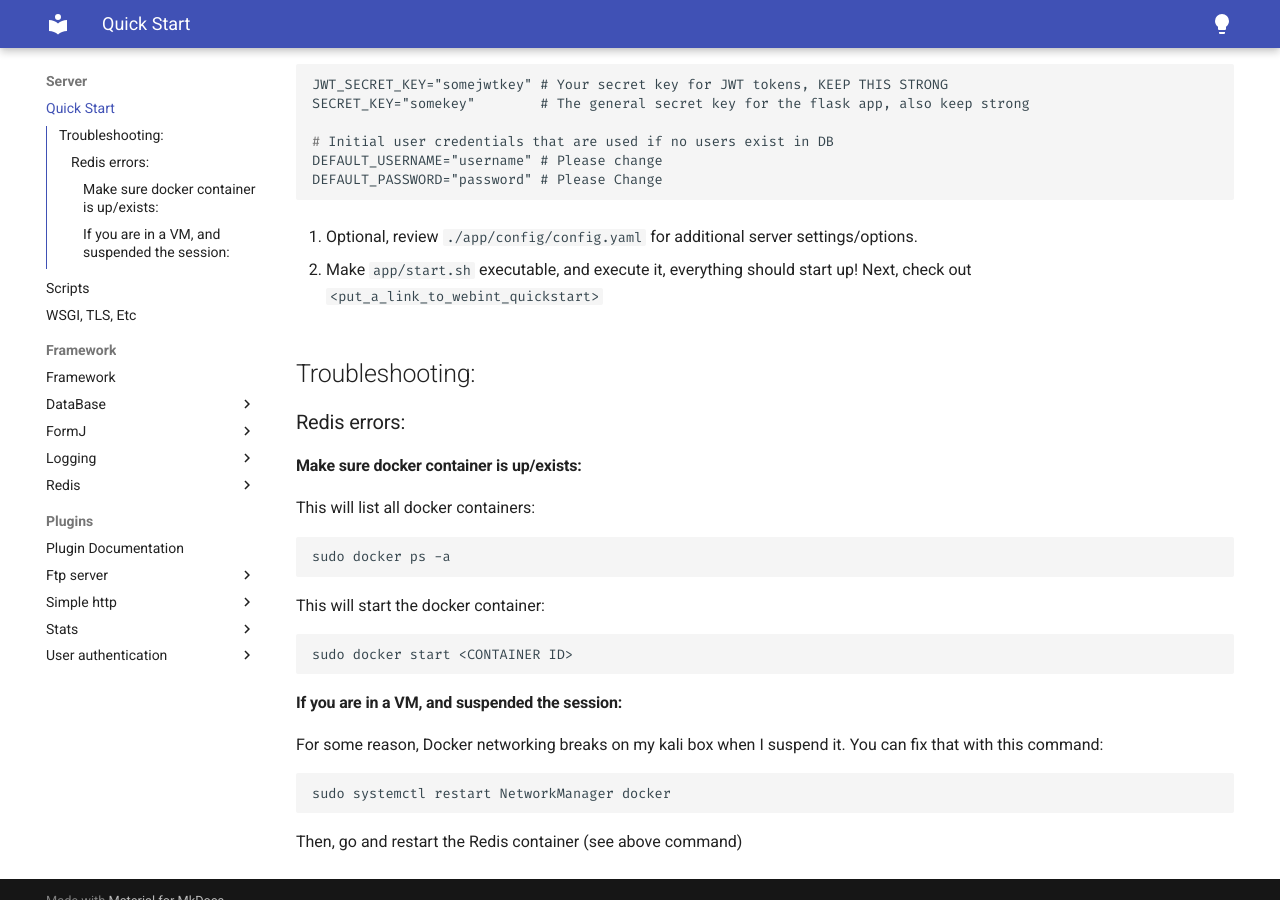
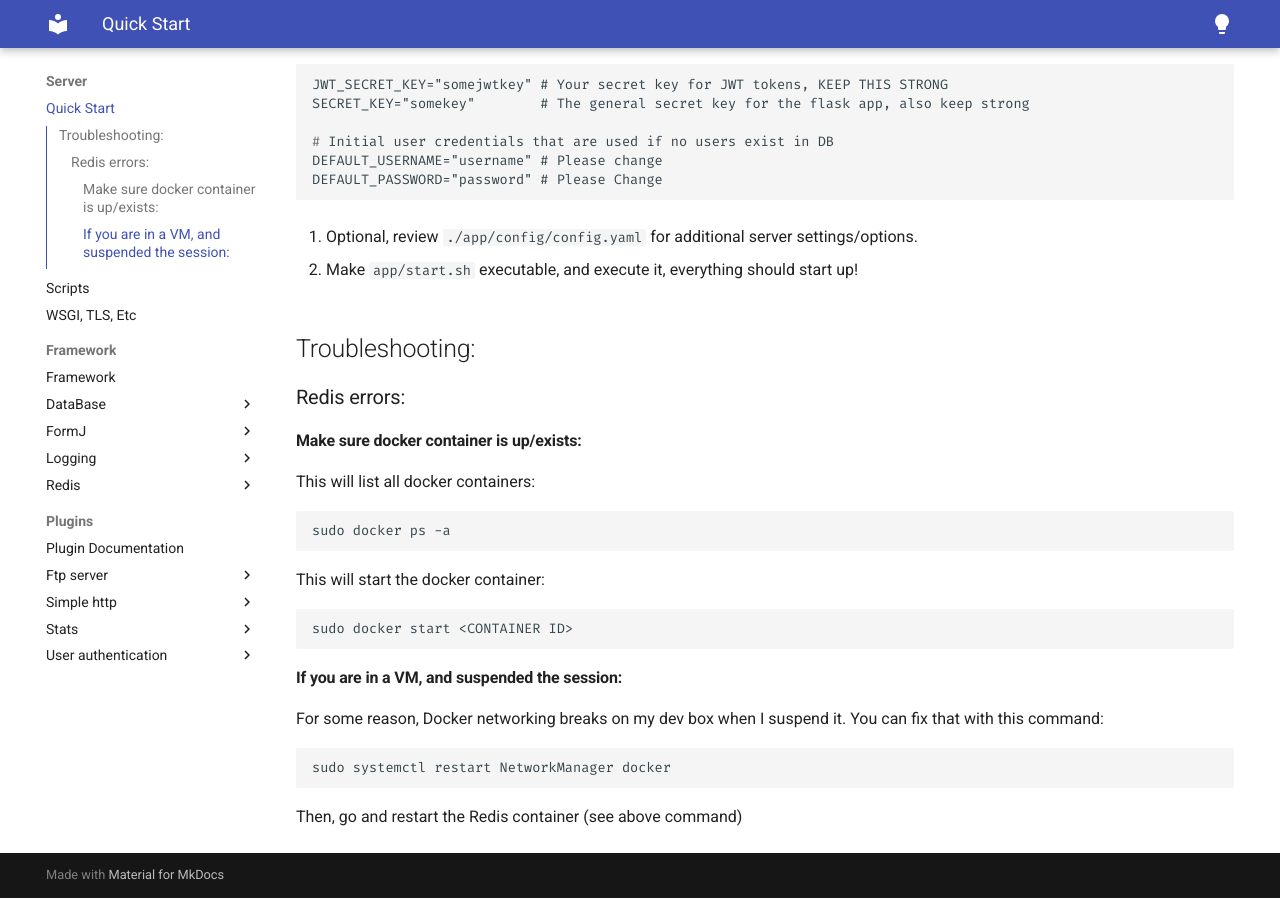
Before and after one commit to ryanq47/WhisperNet-Offensive, an MkDocs documentation site: the page built from Documentation/docs/Server/Quick_Start.md, in a window 1280 px wide and 900 px high, scrolled down 528 px. Built offline with MkDocs 1.6.1 and Material for MkDocs 9.7.7, drawn with Linux system fonts in a browser that asks for light colours.

Commit message:
Update Quick_Start.md

````diff
--- a/Documentation/docs/Server/Quick_Start.md
+++ b/Documentation/docs/Server/Quick_Start.md
@@ -30,7 +30,7 @@ DEFAULT_PASSWORD="password" # Please Change
 3. Optional, review `./app/config/config.yaml` for additional server settings/options.
 
 
-4. Make `app/start.sh` executable, and execute it, everything should start up! Next, check out `<put_a_link_to_webint_quickstart>`
+4. Make `app/start.sh` executable, and execute it, everything should start up!
 
 ## Troubleshooting:
 
@@ -50,7 +50,7 @@ sudo docker start <CONTAINER ID>
 
 #### If you are in a VM, and suspended the session:
 
-For some reason, Docker networking breaks on my kali box when I suspend it. You can fix that with this command:
+For some reason, Docker networking breaks on my dev box when I suspend it. You can fix that with this command:
 
 ```
 sudo systemctl restart NetworkManager docker
````
